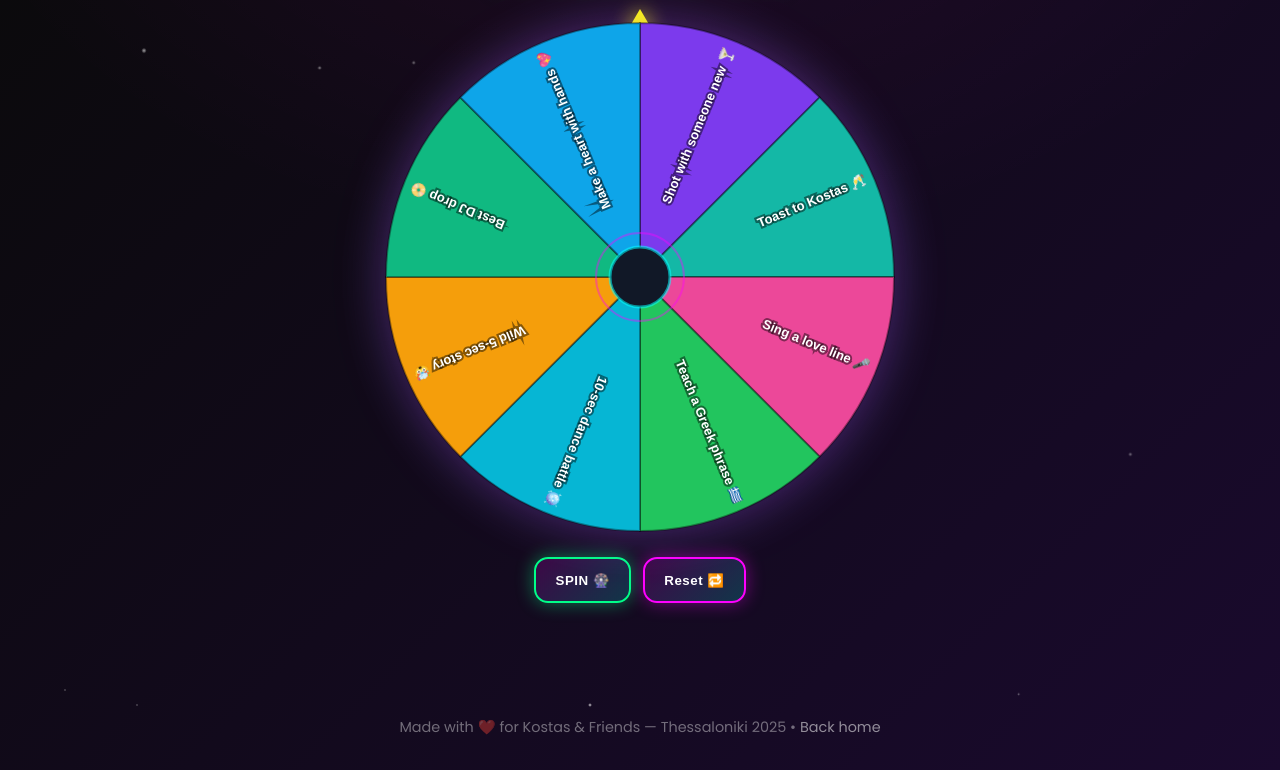
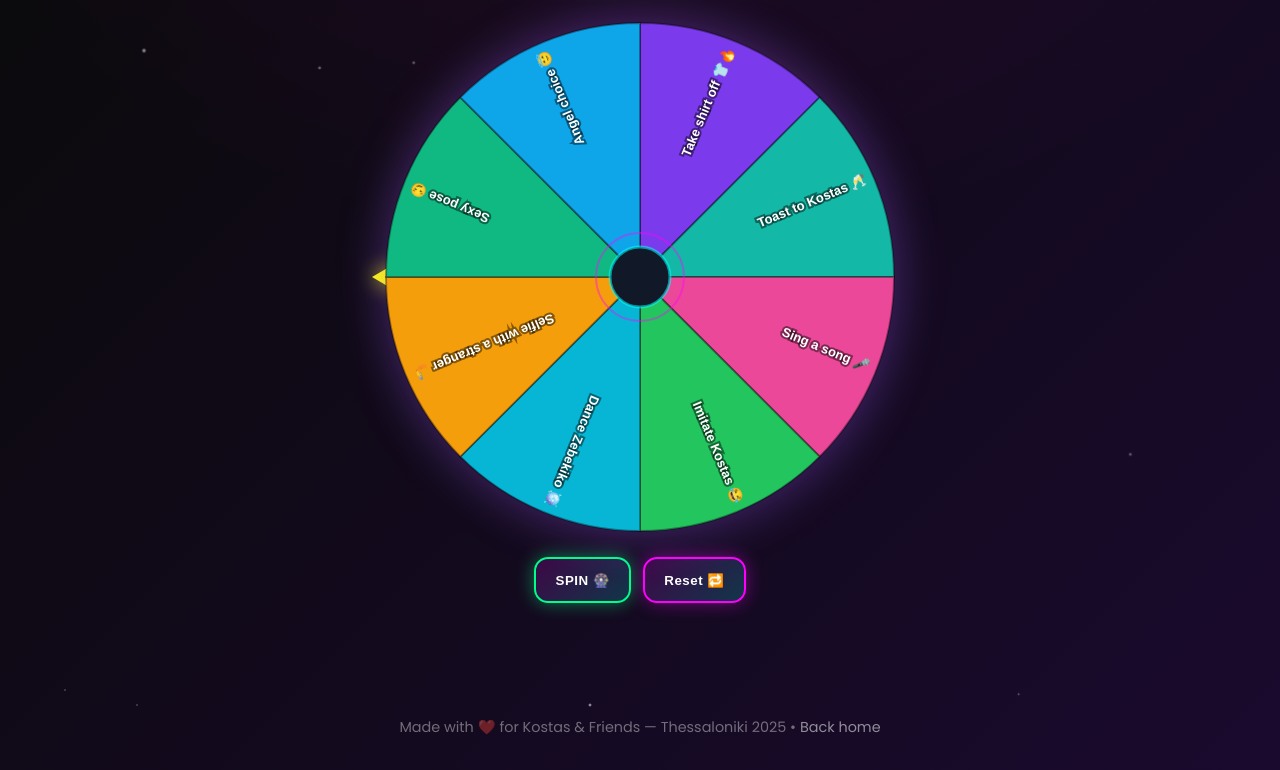
Before and after one commit to angel-boschdom/kostasbday-website, a plain HTML site: page roulette.html in a window 1280 px wide. Shown: the part 136-906 px from the top of the page. Drawn offline with Linux system fonts and the light colour scheme.

Commit message:
roulette win position left, improve choices

```diff
--- a/roulette.html
+++ b/roulette.html
@@ -14,7 +14,9 @@
     *{margin:0;padding:0;box-sizing:border-box}
     body{
       font-family:'Poppins',sans-serif;
-      background:radial-gradient(1200px 800px at 50% -10%, rgba(255,0,255,0.07), transparent 60%) , linear-gradient(135deg,var(--bg1),var(--bg2));
+      background:
+        radial-gradient(1200px 800px at 50% -10%, rgba(255,0,255,0.07), transparent 60%),
+        linear-gradient(135deg,var(--bg1),var(--bg2));
       color:#fff;min-height:100vh;display:flex;flex-direction:column;align-items:center;justify-content:flex-start;overflow-x:hidden;position:relative
     }
     .particle{position:absolute;border-radius:50%;pointer-events:none;background:radial-gradient(circle,rgba(255,255,255,.8) 0%,transparent 70%);animation:float 6s infinite ease-in-out}
@@ -37,7 +39,15 @@
       filter:drop-shadow(0 0 24px rgba(255,0,255,.25)) drop-shadow(0 0 24px rgba(0,255,255,.15));
       border-radius:50%;
     }
-    .pointer{position:absolute;top:-8px;left:50%;transform:translateX(-50%);width:0;height:0;border-left:14px solid transparent;border-right:14px solid transparent;border-bottom:24px solid var(--neon-yellow);filter:drop-shadow(0 0 10px rgba(255,255,0,.8))}
+
+    /* LEFT-SIDE POINTER — points inward toward the wheel */
+    .pointer{
+      position:absolute;left:-8px;top:50%;transform:translateY(-50%);
+      width:0;height:0;
+      border-top:14px solid transparent;border-bottom:14px solid transparent;border-right:24px solid var(--neon-yellow);
+      filter:drop-shadow(0 0 10px rgba(255,255,0,.8));
+    }
+
     .controls{display:flex;gap:.75rem;flex-wrap:wrap;align-items:center;justify-content:center;margin-top:.25rem}
     .btn{
       background:linear-gradient(135deg,rgba(255,0,255,.18),rgba(0,255,255,.18));
@@ -59,7 +69,6 @@
   </style>
 </head>
 <body>
-  <!-- background particles -->
   <div id="particles"></div>
 
   <div class="wrap">
@@ -102,16 +111,16 @@
       }
     })();
 
-    // Slimmer, punchier set: 8 slices
+    // 8 slices
     const challenges = [
-      'Shot with someone new 🍸',
+      'Take shirt off 👕🔥',
       'Toast to Kostas 🥂',
-      'Sing a love line 🎤',
-      'Teach a Greek phrase 🇬🇷',
-      '10-sec dance battle 🪩',
-      'Wild 5-sec story 🤯',
-      'Best DJ drop 📀',
-      'Make a heart with hands 💖'
+      'Sing a song 🎤',
+      'Imitate Kostas 😂',
+      'Dance Zebekiko 🪩',
+      'Selfie with a stranger 🤳',
+      'Sexy pose 😏',
+      'Angel choice 😇'
     ];
 
     const sliceColors = ['#7c3aed','#14b8a6','#ec4899','#22c55e','#06b6d4','#f59e0b','#10b981','#0ea5e9'];
@@ -144,6 +153,7 @@
       ctx.clearRect(0,0,canvas.clientWidth, canvas.clientHeight);
 
       for(let i=0;i<n;i++){
+        // -Math.PI/2 visually rotates so slice 0 starts at the TOP
         const start = rotation + i*arc - Math.PI/2;
         const end   = start + arc;
 
@@ -159,20 +169,18 @@
         ctx.strokeStyle = 'rgba(0,0,0,0.35)';
         ctx.lineWidth = 2; ctx.stroke();
 
-        // text (smaller + outlined for readability)
+        // text
         const mid = (start + end)/2;
         ctx.save();
         ctx.translate(cx, cy);
         ctx.rotate(mid);
 
-        // text baseline near rim
         ctx.textAlign = 'right';
-        ctx.font = '700 13px Poppins, sans-serif';        // << smaller
-        const maxWidth = r - 18;                           // tighter padding
+        ctx.font = '700 13px Poppins, sans-serif';
+        const maxWidth = r - 18;
         const lineH = 15;
         const lines = wordWrapLines(ctx, challenges[i], maxWidth, 2);
 
-        // outline for contrast then fill
         ctx.lineWidth = 4;
         ctx.strokeStyle = 'rgba(0,0,0,0.45)';
         ctx.fillStyle = '#fff';
@@ -230,11 +238,21 @@
       const arc = (Math.PI*2)/n;
       const index = Math.floor(Math.random()*n);
 
+      // Center angle of chosen slice in wheel coordinates
       const sliceCenter = index*arc + arc/2;
-      const pointerAngle = Math.PI*1.5;  // top
+
+      // LEFT-SIDE pointer angle in canvas coordinates
+      const pointerAngle = Math.PI;
+
+      // Current wheel rotation (normalized)
       const current = ((rotation % (Math.PI*2)) + Math.PI*2) % (Math.PI*2);
-      const needed = (pointerAngle - sliceCenter);
-      let delta = ((needed - current) % (Math.PI*2) + Math.PI*2) % (Math.PI*2);
+
+      // IMPORTANT: drawing uses a -PI/2 offset (to place slice 0 at top).
+      // Visual condition to satisfy at the end of the spin:
+      //   (rotation_final + sliceCenter - PI/2) == pointerAngle  (mod 2π)
+      // Therefore the remaining delta from the *current* rotation is:
+      let delta = pointerAngle - (current + sliceCenter - Math.PI/2);
+      delta = ((delta % (Math.PI*2)) + Math.PI*2) % (Math.PI*2);
 
       const fullSpins = 6;
       const jitter = (Math.random()-0.5) * (arc/1.8);
```
